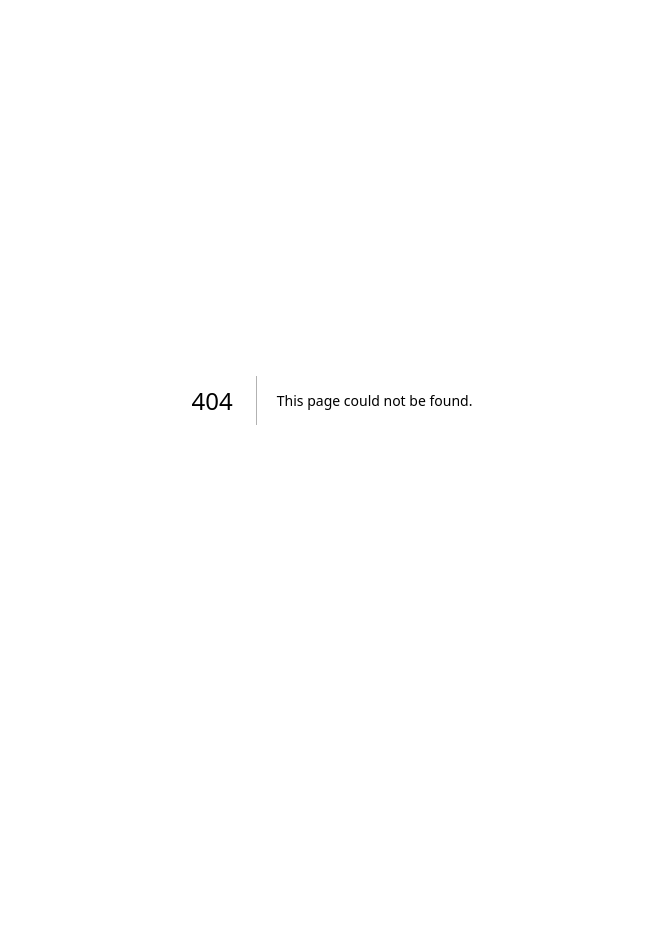
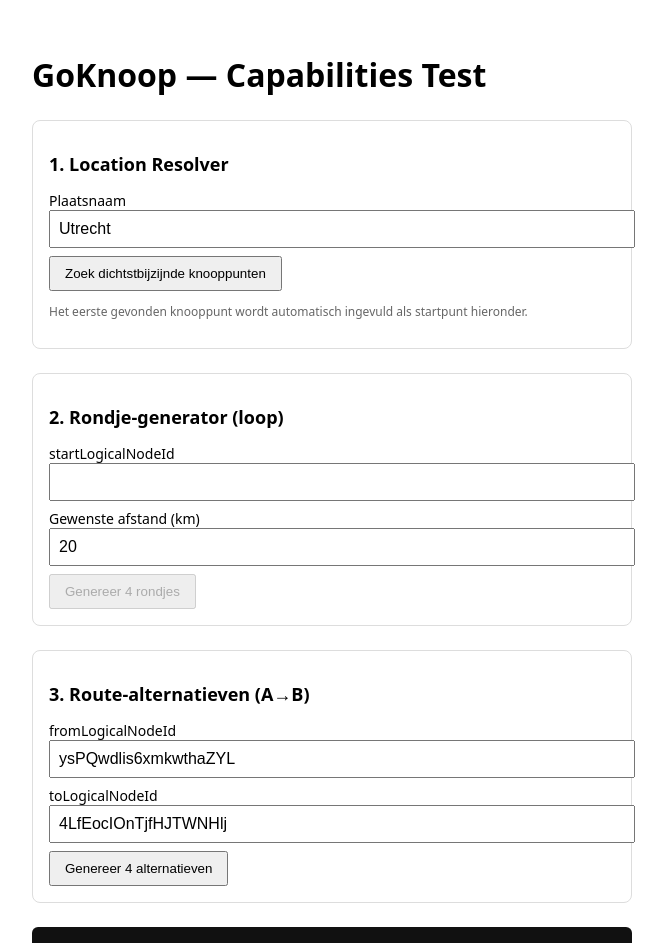
Before and after one commit to stuctech-eng/GoKnoop, a Next.js app: page /admin/capabilities-test in a window 1280 px wide. Before the commit this address had no page. Shown: the top 943 px of the page, without its empty margins (308-974 px from the left). Before the commit the page ends 800 px from the top, so only its background shows below. Built offline with nearby package versions, Linux system fonts and the light colour scheme.

Commit message:
goknoop capabilities test — v1.0.71 — 28 aug 2026, 18:26

```diff
--- /dev/null
+++ b/app/admin/capabilities-test/page.tsx
@@ -0,0 +1,127 @@
+"use client";
+
+import { useState } from "react";
+
+/**
+ * Handmatig testformulier voor de drie nieuwe capabilities:
+ * location-resolve, route/alternatives, route/loop.
+ * Alleen voor eigen gebruik.
+ */
+export default function CapabilitiesTestPage() {
+  const [placeName, setPlaceName] = useState("Utrecht");
+  const [loopStartId, setLoopStartId] = useState("");
+  const [targetDistanceKm, setTargetDistanceKm] = useState(20);
+  const [altFrom, setAltFrom] = useState("ysPQwdlis6xmkwthaZYL");
+  const [altTo, setAltTo] = useState("4LfEocIOnTjfHJTWNHlj");
+  const [result, setResult] = useState<string>("");
+  const [loading, setLoading] = useState(false);
+
+  async function callApi(path: string, body: unknown) {
+    setLoading(true);
+    setResult("Bezig...");
+    const t0 = Date.now();
+    try {
+      const res = await fetch(path, {
+        method: "POST",
+        headers: { "Content-Type": "application/json" },
+        body: JSON.stringify(body),
+      });
+      const data = await res.json();
+      setResult(JSON.stringify({ httpStatus: res.status, clientTimeMs: Date.now() - t0, response: data }, null, 2));
+      if (data?.candidates?.[0]?.logicalNodeId) {
+        setLoopStartId(data.candidates[0].logicalNodeId);
+      }
+    } catch (err) {
+      setResult(`Fout: ${err instanceof Error ? err.message : String(err)}`);
+    }
+    setLoading(false);
+  }
+
+  return (
+    <main style={{ fontFamily: "system-ui", padding: "1.5rem", maxWidth: 600, margin: "0 auto" }}>
+      <h1>GoKnoop — Capabilities Test</h1>
+
+      <section style={{ marginTop: "1.5rem", padding: "1rem", border: "1px solid #ddd", borderRadius: 8 }}>
+        <h2 style={{ fontSize: 18 }}>1. Location Resolver</h2>
+        <label style={{ display: "block", fontSize: 14, marginTop: 8 }}>Plaatsnaam</label>
+        <input
+          value={placeName}
+          onChange={(e) => setPlaceName(e.target.value)}
+          style={{ width: "100%", padding: 8, fontSize: 16 }}
+        />
+        <button
+          disabled={loading}
+          onClick={() => callApi("/api/location/resolve", { placeName })}
+          style={{ marginTop: 8, padding: "8px 14px" }}
+        >
+          Zoek dichtstbijzijnde knooppunten
+        </button>
+        <p style={{ fontSize: 12, color: "#666" }}>Het eerste gevonden knooppunt wordt automatisch ingevuld als startpunt hieronder.</p>
+      </section>
+
+      <section style={{ marginTop: "1.5rem", padding: "1rem", border: "1px solid #ddd", borderRadius: 8 }}>
+        <h2 style={{ fontSize: 18 }}>2. Rondje-generator (loop)</h2>
+        <label style={{ display: "block", fontSize: 14, marginTop: 8 }}>startLogicalNodeId</label>
+        <input
+          value={loopStartId}
+          onChange={(e) => setLoopStartId(e.target.value)}
+          style={{ width: "100%", padding: 8, fontSize: 16 }}
+        />
+        <label style={{ display: "block", fontSize: 14, marginTop: 8 }}>Gewenste afstand (km)</label>
+        <input
+          type="number"
+          value={targetDistanceKm}
+          onChange={(e) => setTargetDistanceKm(parseFloat(e.target.value))}
+          style={{ width: "100%", padding: 8, fontSize: 16 }}
+        />
+        <button
+          disabled={loading || !loopStartId}
+          onClick={() => callApi("/api/route/loop", { startLogicalNodeId: loopStartId, targetDistanceM: targetDistanceKm * 1000, count: 4 })}
+          style={{ marginTop: 8, padding: "8px 14px" }}
+        >
+          Genereer 4 rondjes
+        </button>
+      </section>
+
+      <section style={{ marginTop: "1.5rem", padding: "1rem", border: "1px solid #ddd", borderRadius: 8 }}>
+        <h2 style={{ fontSize: 18 }}>3. Route-alternatieven (A→B)</h2>
+        <label style={{ display: "block", fontSize: 14, marginTop: 8 }}>fromLogicalNodeId</label>
+        <input
+          value={altFrom}
+          onChange={(e) => setAltFrom(e.target.value)}
+          style={{ width: "100%", padding: 8, fontSize: 16 }}
+        />
+        <label style={{ display: "block", fontSize: 14, marginTop: 8 }}>toLogicalNodeId</label>
+        <input
+          value={altTo}
+          onChange={(e) => setAltTo(e.target.value)}
+          style={{ width: "100%", padding: 8, fontSize: 16 }}
+        />
+        <button
+          disabled={loading}
+          onClick={() => callApi("/api/route/alternatives", { fromLogicalNodeId: altFrom, toLogicalNodeId: altTo, count: 4 })}
+          style={{ marginTop: 8, padding: "8px 14px" }}
+        >
+          Genereer 4 alternatieven
+        </button>
+      </section>
+
+      <pre
+        style={{
+          marginTop: "1.5rem",
+          background: "#111",
+          color: "#0f0",
+          padding: 12,
+          fontSize: 11,
+          whiteSpace: "pre-wrap",
+          wordBreak: "break-word",
+          borderRadius: 6,
+          maxHeight: 500,
+          overflowY: "auto",
+        }}
+      >
+        {result}
+      </pre>
+    </main>
+  );
+}
```
